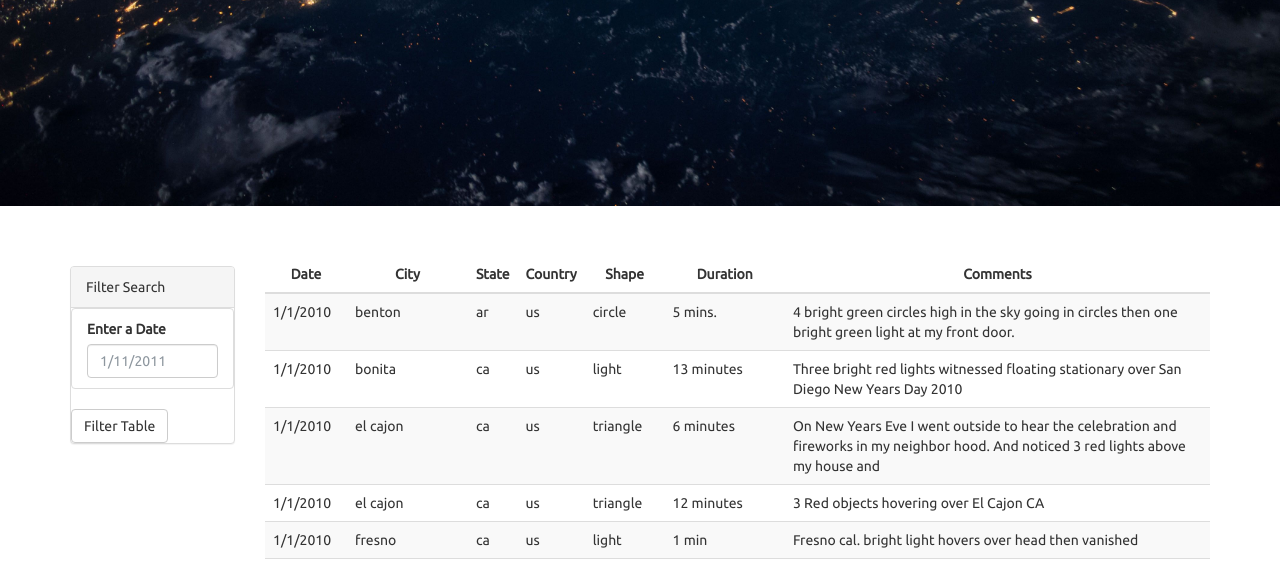
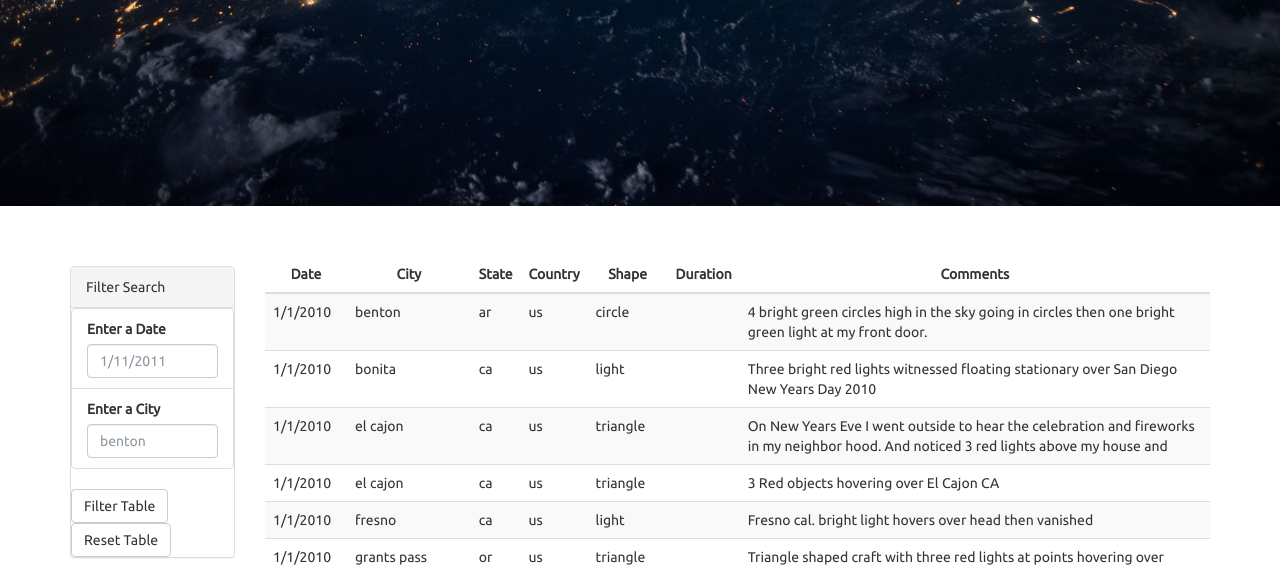
Before and after one commit to npatel711/Assignment-14, a plain HTML site: page StarterCode/index.html in a window 1280 px wide. Shown: the part 406-973 px from the top of the page. Drawn offline with nearby package versions, Linux system fonts and the light colour scheme.

Commit message:
Add files via upload

```diff
--- a/StarterCode/index.html
+++ b/StarterCode/index.html
@@ -39,9 +39,15 @@
                         <label for="date">Enter a Date</label>
                         <input class="form-control" id="datetime" type="text" placeholder="1/11/2011">
                       </li>
+                      <li class="filter list-group-item">
+
+                        <label for="date">Enter a City</label>
+                        <input class="form-control" id="city" type="text" placeholder="benton">
+                      </li>
                     </ul>
                   </div>
                   <button id="filter-btn" type="submit" class="btn btn-default">Filter Table</button>
+                  <button id="reset-btn" type="reset" class="btn btn-default">Reset Table</button>
                 </form>
               </div>
             </div>
--- a/StarterCode/static/js/app.js
+++ b/StarterCode/static/js/app.js
@@ -4,10 +4,10 @@ var tableData = data;
 // YOUR CODE HERE!
 var button = d3.select("filter-btn");
 var inputField1 = d3.select("datetime");
-var inputField2 = d3.select("#city");
+var inputField2 = d3.select("city");
 var tbody = d3.select("tbody");
-var resetbtn = d3.select("#reset-btn");
-var columns = ["datetime", "city", "state", "country", "shape", "durationMinutes", "comments"]
+var resetbtn = d3.select("reset-btn");
+var columns = ["datetime", "city", "state", "country", "shape", "duration", "comments"]
 
 var populate = (dataInput) => {
 
```
